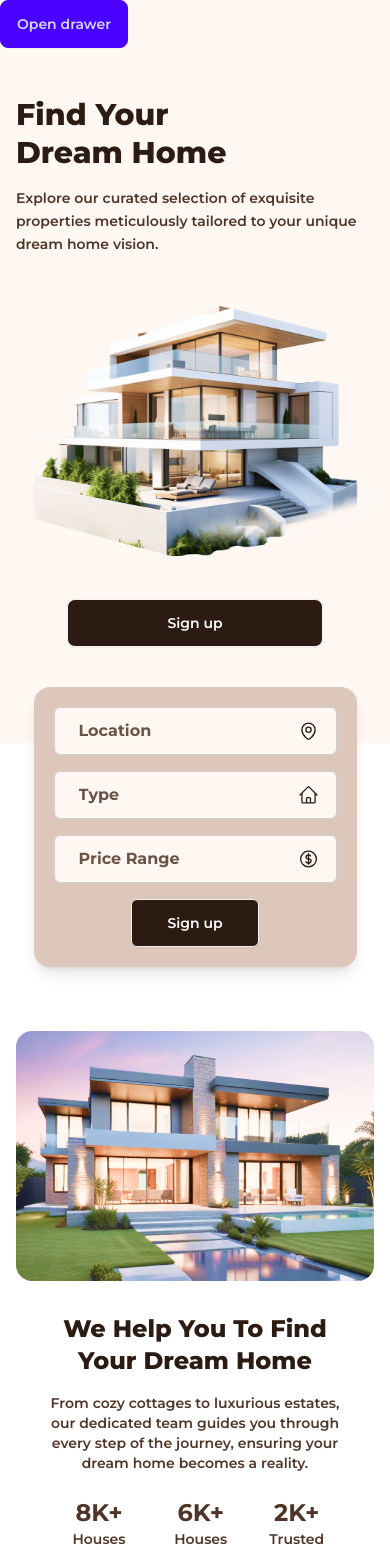
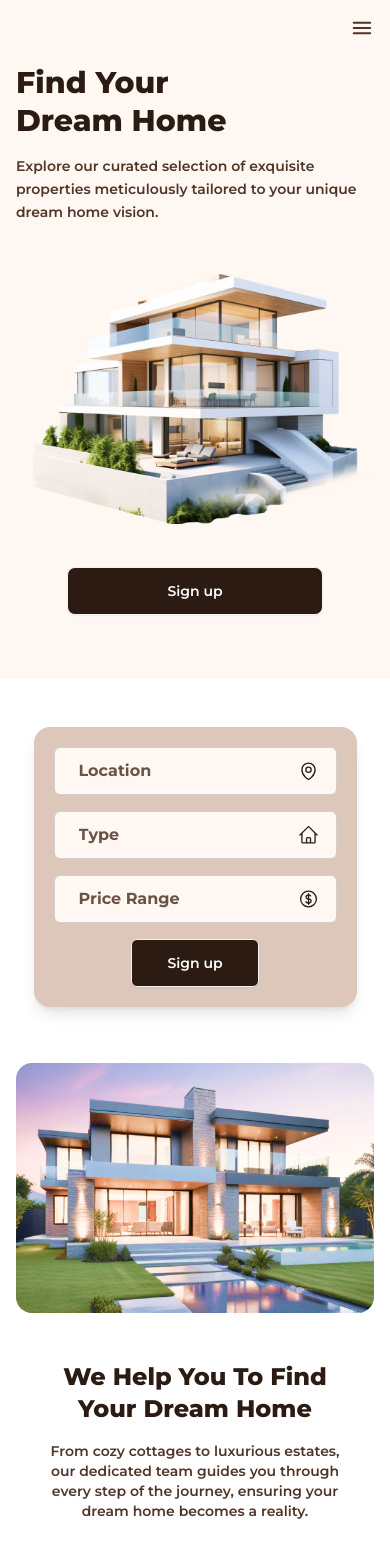
Before and after one commit to Dhananjay2601/Real-Estate-Landing-Page, a React (Create React App) app: page / in a window 390 px wide. Shown: the top 1550 px of the page. Built offline with nearby package versions, Linux system fonts and the light colour scheme.

Commit message:
color edits

```diff
--- a/src/components/CarouselCard.js
+++ b/src/components/CarouselCard.js
@@ -30,12 +30,12 @@ const CarouselCard = ({
               />
             </div>
           </div>
-          <div className="flex flex-col ml-4">
-            <h2 className="text-lg font-semibold">{title}</h2>
-            <h3 className="text-sm text-gray-500">{location}</h3>
+          <div className="flex flex-col ml-4 font-semibold  text-secondary">
+            <h2 className="text-lg ">{title}</h2>
+            <h3 className="text-sm ">{location}</h3>
           </div>
           <div>
-            <p className="text-sm  p-2 bg-white rounded-xl font-bold">
+            <p className="text-base px-2 p-1 bg-white text-secondary rounded-md   font-bold">
               ⭐ {rating}
             </p>
           </div>
--- a/src/components/Filter.js
+++ b/src/components/Filter.js
@@ -5,7 +5,7 @@ import { LocationIcon, HouseIcon, MoneyIcon } from "../icons/SvgIcons";
 
 const Filter = () => {
   return (
-    <div className="absolute flex justify-center -mt-14 w-full">
+    <div className="absolute flex justify-center mt-12 md:-mt-14 w-full">
       <div className="flex flex-col md:flex-row items-center justify-around md:max-w-[40rem] lg:max-w-[50rem] h-auto md:h-[120px] p-5 rounded-2xl bg-ternary text-secondary shadow-lg">
         <div className="flex flex-col md:flex-row gap-4 w-full md:w-auto">
           {/* Input 1 */}
--- a/src/components/Navbar.js
+++ b/src/components/Navbar.js
@@ -1,5 +1,5 @@
 import React from "react";
-import { UserIcon, SearchIcon } from "../icons/SvgIcons";
+import { BurgerIcon, UserIcon, SearchIcon } from "../icons/SvgIcons";
 
 const Navbar = () => {
   return (
@@ -39,28 +39,41 @@ const Navbar = () => {
 
       {/* DRAWER  */}
 
-      <div className="drawer fixed top-0 z-50 sm:block md:hidden">
+      <div className="drawer drawer-end fixed top-0 z-50 sm:block md:hidden bg-primary p-4">
         <input id="my-drawer" type="checkbox" className="drawer-toggle" />
-        <div className="drawer-content">
+        <div className="drawer-content flex justify-end">
           {/* <!-- Page content here --> */}
-          <label for="my-drawer" className="btn btn-primary drawer-button">
-            Open drawer
+          <label for="my-drawer" className=" drawer-button text-quaternary ">
+            <BurgerIcon />{" "}
           </label>
         </div>
-        <div className="drawer-side">
+        <div className=" drawer-side">
           <label
             for="my-drawer"
             aria-label="close sidebar"
             className="drawer-overlay"
           ></label>
-          <ul className="menu p-4 w-80 min-h-full bg-base-200 text-base-content">
-            {/* <!-- Sidebar content here --> */}
+          <ul className="menu p-16 min-h-full text-quaternary font-semibold space-y-2 bg-primary ">
             <li>
-              <a>Sidebar Item 1</a>
+              <a>About Us</a>
             </li>
             <li>
-              <a>Sidebar Item 2</a>
+              <a>Service</a>
             </li>
+            <li>
+              <a>Agents</a>
+            </li>
+            <li>
+              <a>Contact Us</a>
+            </li>
+            <div className="absolute bottom-3 left-3 text-xs">
+              <span className="font-medium">
+                Developed By{" "}
+                <a href="/" className="underline">
+                  Vansh Technologies
+                </a>
+              </span>
+            </div>
           </ul>
         </div>
       </div>
--- a/src/components/ProjectCard.js
+++ b/src/components/ProjectCard.js
@@ -3,7 +3,7 @@ import { LocationIcon } from "../icons/SvgIcons";
 
 const ProjectCard = ({ image, location, rooms, size, price }) => {
   return (
-    <div className="w-full bg-ternary rounded-xl flex flex-col gap-4 shadow-lg">
+    <div className="w-full bg-ternary rounded-xl flex flex-col gap-4 shadow-lg text-secondary">
       <div className="bg-black flex justify-center rounded-t-xl">
         <img className="rounded-t-xl" src={image} width={300} alt="Property" />
       </div>
--- a/src/icons/SvgIcons.js
+++ b/src/icons/SvgIcons.js
@@ -195,3 +195,23 @@ export const TwitterIcon = () => {
     </svg>
   );
 };
+
+export const BurgerIcon = () => {
+  return (
+    <svg
+      className="w-8 h-8"
+      xmlns="http://www.w3.org/2000/svg"
+      fill="none"
+      viewBox="0 0 24 24"
+      stroke-width="2"
+      stroke="currentColor"
+      class="size-6"
+    >
+      <path
+        stroke-linecap="round"
+        stroke-linejoin="round"
+        d="M3.75 6.75h16.5M3.75 12h16.5m-16.5 5.25h16.5"
+      />
+    </svg>
+  );
+};
--- a/src/pages/About.js
+++ b/src/pages/About.js
@@ -3,9 +3,9 @@ import House from "../utils/luxury_and_rich_home_exterior_side_view.png";
 
 const About = () => {
   return (
-    <div className="flex flex-col lg:flex-row items-center justify-around pt-72 pb-20 px-4  md:pt-36 lg:px-16 xl:px-40 w-full  bg-white text-secondary">
+    <div className="flex flex-col lg:flex-row items-center justify-around pt-96 pb-10 px-4  md:pt-36 lg:px-16 lg:pb-16 xl:px-40 w-full  bg-white text-secondary">
       {/* Image */}
-      <div className="w-full md:w-80 lg:w-[400px] xl:w-[450px] mb-8 lg:mb-0">
+      <div className="w-full md:w-80 lg:w-[400px] xl:w-[450px] mb-12 lg:mb-0">
         <img src={House} className="w-full rounded-2xl" alt="Luxury Home" />
       </div>
 
--- a/src/pages/Contact.js
+++ b/src/pages/Contact.js
@@ -5,16 +5,16 @@ const Contact = () => {
     <div className="bg-white py-16 px-10 lg:p-24 w-full flex flex-col justify-center">
       {/* Text  */}
       <div className="flex flex-col justify-center items-center">
-        <h1 className="flex text-2xl lg:text-3xl font-extrabold mb-6 lg:mb-8 text-center">
+        <h1 className="flex text-2xl text-secondary lg:text-3xl font-extrabold mb-6 lg:mb-8 text-center">
           Do You Have Any Questions? <br /> Get Help From Us
         </h1>
-        <div className="flex flex-col md:flex-row text-center gap-2  md:gap-14 mb-6 lg:mb-12 text-sm  lg:text-base font-semibold text-quaternary">
-          <div className="flex gap-1">
+        <div className="flex flex-col items-center md:flex-row text-center gap-2  md:gap-14 mb-6 lg:mb-12 text-sm  lg:text-base font-semibold text-quaternary">
+          <div className="flex items-center gap-1">
             <CheckIcon />
             <p className="">Chat live with our support team</p>
           </div>
 
-          <div className="flex gap-1">
+          <div className="flex items-center gap-1">
             <CheckIcon />
             <p className="">Browse our FAQ</p>
           </div>
--- a/src/pages/Footer.js
+++ b/src/pages/Footer.js
@@ -3,7 +3,7 @@ import { InstagramIcon, FacebookIcon, TwitterIcon } from "../icons/SvgIcons";
 
 const Footer = () => {
   return (
-    <div className="grid grid-cols-1 md:grid-cols-4 lg:grid-cols-5 p-20 gap-10  ">
+    <div className="grid grid-cols-1 md:grid-cols-4 lg:grid-cols-5 p-20 gap-10 text-secondary ">
       <div className="md:col-span-4 lg:col-span-1 flex flex-col items-center text-center lg:text-start lg:items-start">
         <h1 className="text-xl text-start lg:text-2xl font-extrabold mb-4 lg:mb-8 ">
           Dwello
--- a/src/pages/Home.js
+++ b/src/pages/Home.js
@@ -3,7 +3,7 @@ import BgImage from "../utils/hero image 1.png";
 
 const Home = () => {
   return (
-    <div className="w-full flex flex-col lg:flex-row items-center justify-between text-secondary py-24 px-4 md:px-10 lg:py-24 lg:px-24 xl:py-24 xl:px-36">
+    <div className="w-full flex flex-col lg:flex-row items-center justify-between text-secondary py-16 px-4 md:px-10 lg:py-24 lg:px-24 xl:py-24 xl:px-36">
       <div className="flex flex-col w-full lg:w-1/2">
         {/* H1 Text */}
         <h1 className="text-3xl md:text-4xl lg:text-5xl font-extrabold leading-tight pb-4">
--- a/src/pages/Projects.js
+++ b/src/pages/Projects.js
@@ -11,7 +11,7 @@ const Projects = () => {
   return (
     <div className="w-full flex flex-col justify-center items-center bg-white py-12">
       {/* Text */}
-      <h1 className="text-2xl lg:text-3xl font-extrabold mb-4 lg:mb-8">
+      <h1 className="text-2xl text-secondary lg:text-3xl font-extrabold mb-8 lg:mb-8">
         Our Popular Residences
       </h1>
       {/* Cards */}
--- a/src/pages/Testimonial.js
+++ b/src/pages/Testimonial.js
@@ -55,7 +55,7 @@ const Testimonial = () => {
 
   return (
     <div className="flex flex-col justify-center items-center p-6 lg:p-14">
-      <h1 className="text-2xl text-center lg:text-3xl py-5 font-extrabold ">
+      <h1 className="text-2xl text-center text-secondary lg:text-3xl py-5 font-extrabold ">
         What People Say About Dwello
       </h1>
       <div className="flex flex-col items-center py-5">
```
